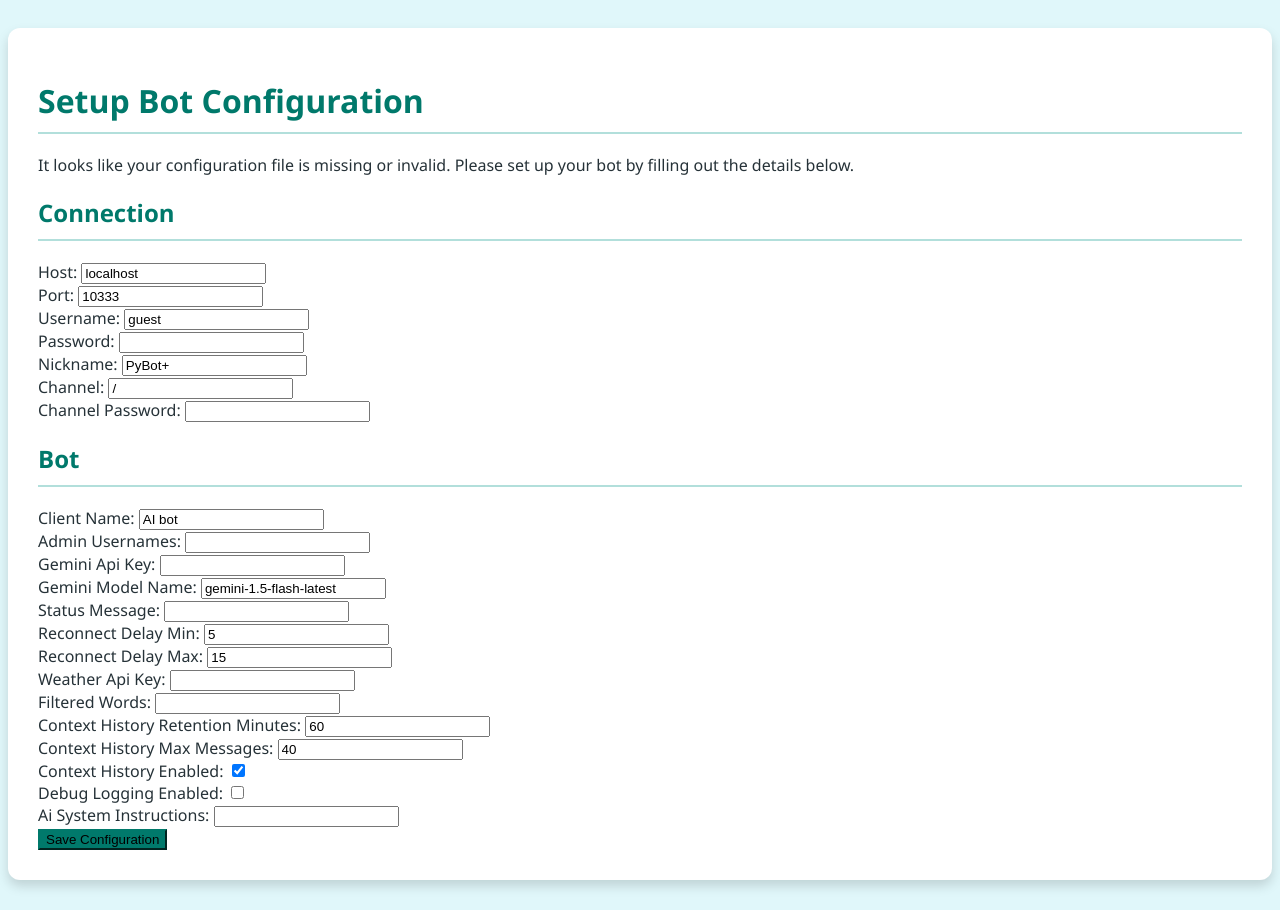
After one commit to starkrush123/AI-TeamTalk-bot, a Flask app: page /setup_config in a window 1280 px wide. The commit adds this page. Run offline with Flask 3, Linux system fonts and the light colour scheme; the visitor is signed in with stand-in values (Sample User, id 1); parts of the project's set-up code (start-up, migrations or seed data) failed here and were passed over.

Commit message:
improoved webUI

```diff
--- a/web_ui/app.py
+++ b/web_ui/app.py
@@ -1,12 +1,13 @@
 from flask import Flask, jsonify, request, render_template, session, redirect, url_for, flash
 import threading
-import logging
+
 import os
 import json
 from functools import wraps
 
-from bot_controller import ApplicationController, setup_logging
+from bot_controller import ApplicationController
 from config_manager import load_config, save_config, DEFAULT_CONFIG
+from logger_config import setup_logging, bot_logger # Import setup_logging and bot_logger from logger_config
 from .database import db, User # Import db and User from database.py
 
 app = Flask(__name__, template_folder='templates', static_folder='static')
@@ -14,6 +15,7 @@ app.secret_key = 'supersecretkey_for_session_management' # Ganti dengan kunci ya
 app.config['SQLALCHEMY_DATABASE_URI'] = 'sqlite:///site.db' # SQLite database file
 app.config['SQLALCHEMY_TRACK_MODIFICATIONS'] = False # Disable tracking modifications
 db.init_app(app) # Initialize db with the Flask app
+app.logger.propagate = False # Prevent Flask logs from propagating to root logger
 
 # Global variable to hold the bot controller instance
 bot_controller = None
@@ -27,9 +29,25 @@ with app.app_context():
         admin_user.set_password('password') # Default password
         db.session.add(admin_user)
         db.session.commit()
-        logging.info("Default admin user created: admin/password")
+        bot_logger.info("Default admin user created: admin/password")
 
     setup_logging()
+    # Clear bot.log on fresh Flask app start, but not on bot restart
+    log_file_path = os.path.join(os.getcwd(), 'bot.log')
+    if os.path.exists(log_file_path):
+        try:
+            # Check if the bot is intentionally stopping (e.g., for a restart)
+            # This is a heuristic, a more robust solution might involve a flag
+            # passed from bot_controller to app.py during restart.
+            # For now, we assume a fresh app start means no bot_controller.bot_instance
+            # is running or it's not marked for intentional stop.
+            if bot_controller is None or bot_controller.bot_instance is None or not bot_controller.bot_instance._intentional_stop:
+                with open(log_file_path, 'w') as f:
+                    f.truncate(0) # Clear the log file
+                bot_logger.info("bot.log cleared on fresh application start.")
+        except Exception as e:
+            bot_logger.error(f"Error clearing bot.log: {e}")
+
     bot_controller = ApplicationController(nogui_mode=True)
     bot_controller.config = load_config() # Load config at startup
 
@@ -85,7 +103,29 @@ def logout():
 @app.route('/')
 @login_required
 def index():
+    global bot_controller
+    if not bot_controller.config:
+        flash('Configuration file not found or invalid. Please set up your configuration.', 'warning')
+        return redirect(url_for('setup_config'))
     return render_template('index.html')
+
+@app.route('/setup_config', methods=['GET', 'POST'])
+@login_required
+def setup_config():
+    global bot_controller
+    if bot_controller.config:
+        flash('Configuration already exists. Redirected to main page.', 'info')
+        return redirect(url_for('index'))
+
+    if request.method == 'POST':
+        # This part will be handled by the existing /config POST route
+        # For now, just redirect to /config and let it handle the save
+        # In a real scenario, you might want to process the form data here
+        # and then call save_config directly or redirect with data.
+        # For simplicity, we'll assume the /config route can handle the POST from this form.
+        # We'll need to adjust the /config route to accept form data if it's currently expecting JSON.
+        pass # This will be filled in later
+    return render_template('setup_config.html', default_config=DEFAULT_CONFIG)
 
 @app.route('/status', methods=['GET'])
 @login_required
@@ -132,7 +172,7 @@ def start_bot():
         bot_controller.start_bot_session()
         return jsonify({"status": "success", "message": "Bot starting..."})
     except Exception as e:
-        logging.error(f"Error starting bot: {e}", exc_info=True)
+        bot_logger.error(f"Error starting bot: {e}", exc_info=True)
         return jsonify({"status": "error", "message": f"Error starting bot: {e}"}), 500
 
 @app.route('/stop', methods=['POST'])
@@ -140,15 +180,15 @@ def start_bot():
 def stop_bot():
     global bot_controller
     if bot_controller and bot_controller.bot_thread and bot_controller.bot_thread.is_alive():
-        logging.info("Web UI: Stop request received.")
+        bot_logger.info("Web UI: Stop request received.")
         bot_controller.request_shutdown()
         # Memberi waktu bot untuk shutdown gracefully
         bot_controller.bot_thread.join(5)
         if not bot_controller.bot_thread.is_alive():
-            logging.info("Web UI: Bot thread successfully stopped.")
+            bot_logger.info("Web UI: Bot thread successfully stopped.")
             return jsonify({"status": "success", "message": "Bot stopping..."})
         else:
-            logging.warning("Web UI: Bot thread did not stop gracefully within 5 seconds.")
+            bot_logger.warning("Web UI: Bot thread did not stop gracefully within 5 seconds.")
             return jsonify({"status": "warning", "message": "Bot is shutting down, but may take longer."})
     return jsonify({"status": "info", "message": "Bot is not running."})
 
@@ -160,18 +200,16 @@ def restart_bot():
         return jsonify({"status": "error", "message": "Bot controller not initialized."}), 500
 
     if bot_controller.bot_thread and bot_controller.bot_thread.is_alive():
-        logging.info("Web UI: Restart request received. Stopping current instance...")
+        if bot_controller.restart_requested.is_set():
+             return jsonify({"status": "info", "message": "Bot restart is already in progress."})
+
+        bot_logger.info("Web UI: Restart request received.")
         bot_controller.request_restart()
-        # Memberi waktu bot untuk restart
-        bot_controller.bot_thread.join(10) # Beri waktu lebih untuk stop dan start lagi
-        if bot_controller.bot_thread.is_alive():
-            logging.info("Web UI: Bot restarted successfully.")
-            return jsonify({"status": "success", "message": "Bot restarting..."})
-        else:
-            logging.warning("Web UI: Bot did not restart gracefully.")
-            return jsonify({"status": "warning", "message": "Bot restart initiated, but status is unclear."})
+        return jsonify({"status": "success", "message": "Bot restart initiated."})
     else:
-        return jsonify({"status": "info", "message": "Bot is not running, starting instead of restarting."})
+        bot_logger.info("Web UI: Bot is not running, starting instead.")
+        bot_controller.start_bot_session()
+        return jsonify({"status": "success", "message": "Bot is not running, starting now..."})
 
 
 @app.route('/toggle_feature/<feature_name>', methods=['POST'])
@@ -226,22 +264,26 @@ def manage_config():
             setup_logging()
             bot_controller = ApplicationController(nogui_mode=True)
 
-        new_config = request.json
-        if not new_config:
-            return jsonify({"status": "error", "message": "Invalid JSON payload."}), 400
+        new_config_data = {}
+        for key, value in request.form.items():
+            section, option = key.split('_', 1)
+            if section not in new_config_data:
+                new_config_data[section] = {}
+            new_config_data[section][option] = value
 
         # Validate and merge new config with existing or default config
         current_config = bot_controller.config if bot_controller.config else load_config() or DEFAULT_CONFIG
 
         # Simple merge for now, more robust validation can be added
-        for section, settings in new_config.items():
+        for section, settings in new_config_data.items():
             if section in current_config:
                 for key, value in settings.items():
-                    # Handle boolean strings from JS checkboxes
-                    if value == 'True':
-                        current_config[section][key] = True
-                    elif value == 'False':
-                        current_config[section][key] = False
+                    # Handle boolean strings from form checkboxes
+                    if value == 'on': # Checkbox value when checked
+                        current_config[section][key] = 'True'
+                    elif key in DEFAULT_CONFIG.get(section, {}) and DEFAULT_CONFIG[section][key].lower() in ['true', 'false']:
+                        # If it's a boolean field and not 'on', it means it was unchecked
+                        current_config[section][key] = 'False'
                     else:
                         current_config[section][key] = value
             else:
@@ -250,11 +292,20 @@ def manage_config():
         save_config(current_config)
         bot_controller.config = current_config # Update controller's config
 
-        # If bot is running, a restart might be needed for config changes to take effect
+        # If bot is running, restart it for config changes to take effect
         if bot_controller.bot_thread and bot_controller.bot_thread.is_alive():
-            return jsonify({"status": "success", "message": "Configuration updated. Restart bot for changes to take full effect.", "config": current_config})
+            bot_logger.info("Bot is running, initiating restart to apply new configuration.")
+            bot_controller.request_restart()
+            # Give some time for the bot to restart
+            # bot_controller.bot_thread.join(10)
+            if bot_controller.bot_thread.is_alive():
+                flash('Configuration updated and bot restarted successfully.', 'success')
+            else:
+                flash('Configuration updated. Bot restart initiated, but status is unclear.', 'warning')
         else:
-            return jsonify({"status": "success", "message": "Configuration updated.", "config": current_config})
+            flash('Configuration updated.', 'success')
+
+        return redirect(url_for('index'))
 
 @app.route('/logs', methods=['GET'])
 @login_required
@@ -269,7 +320,7 @@ def get_logs():
                 logs = "".join(lines[-limit:])
             return logs, 200, {'Content-Type': 'text/plain'}
         except Exception as e:
-            logging.error(f"Error reading log file: {e}", exc_info=True)
+            bot_logger.error(f"Error reading log file: {e}", exc_info=True)
             return "Error reading logs.", 500
     return "No logs found.", 404
 
--- a/web_ui/templates/index.html
+++ b/web_ui/templates/index.html
@@ -45,7 +45,6 @@
                             <button id="startButton" class="btn btn-success me-2">Start Bot</button>
                             <button id="stopButton" class="btn btn-danger me-2">Stop Bot</button>
                             <button id="restartButton" class="btn btn-warning me-2" style="display:none;">Restart Bot</button>
-                            <button id="refreshButton" class="btn btn-info">Refresh Status</button>
                         </div>
                     </div>
                 </div>
--- /dev/null
+++ b/web_ui/templates/setup_config.html
@@ -0,0 +1,34 @@
+<!DOCTYPE html>
+<html lang="en">
+<head>
+    <meta charset="UTF-8">
+    <meta name="viewport" content="width=device-width, initial-scale=1.0">
+    <title>Setup Configuration</title>
+    <link rel="stylesheet" href="{{ url_for('static', filename='css/style.css') }}">
+</head>
+<body>
+    <div class="container">
+        <h1>Setup Bot Configuration</h1>
+        <p>It looks like your configuration file is missing or invalid. Please set up your bot by filling out the details below.</p>
+
+        <form id="configForm" action="/config" method="POST">
+            {% for section, options in default_config.items() %}
+            <h2>{{ section }}</h2>
+            {% for key, value in options.items() %}
+            <div class="form-group">
+                <label for="{{ section }}_{{ key }}">{{ key.replace('_', ' ').title() }}:</label>
+                {% if value == 'True' or value == 'False' %}
+                <input type="checkbox" id="{{ section }}_{{ key }}" name="{{ section }}_{{ key }}" {% if value == 'True' %}checked{% endif %}>
+                {% else %}
+                <input type="text" id="{{ section }}_{{ key }}" name="{{ section }}_{{ key }}" value="{{ value }}">
+                {% endif %}
+            </div>
+            {% endfor %}
+            {% endfor %}
+            <button type="submit" class="btn btn-primary">Save Configuration</button>
+        </form>
+
+        <div id="message" class="alert" style="display:none;"></div>
+    </div>
+</body>
+</html>
```
Also changed, not shown: bot.py (+11 -8 lines), bot_controller.py (+55 -46 lines), logger_config.py (added, +30 -0 lines), web_ui/static/js/script.js (+4 -7 lines), 2 other files.
